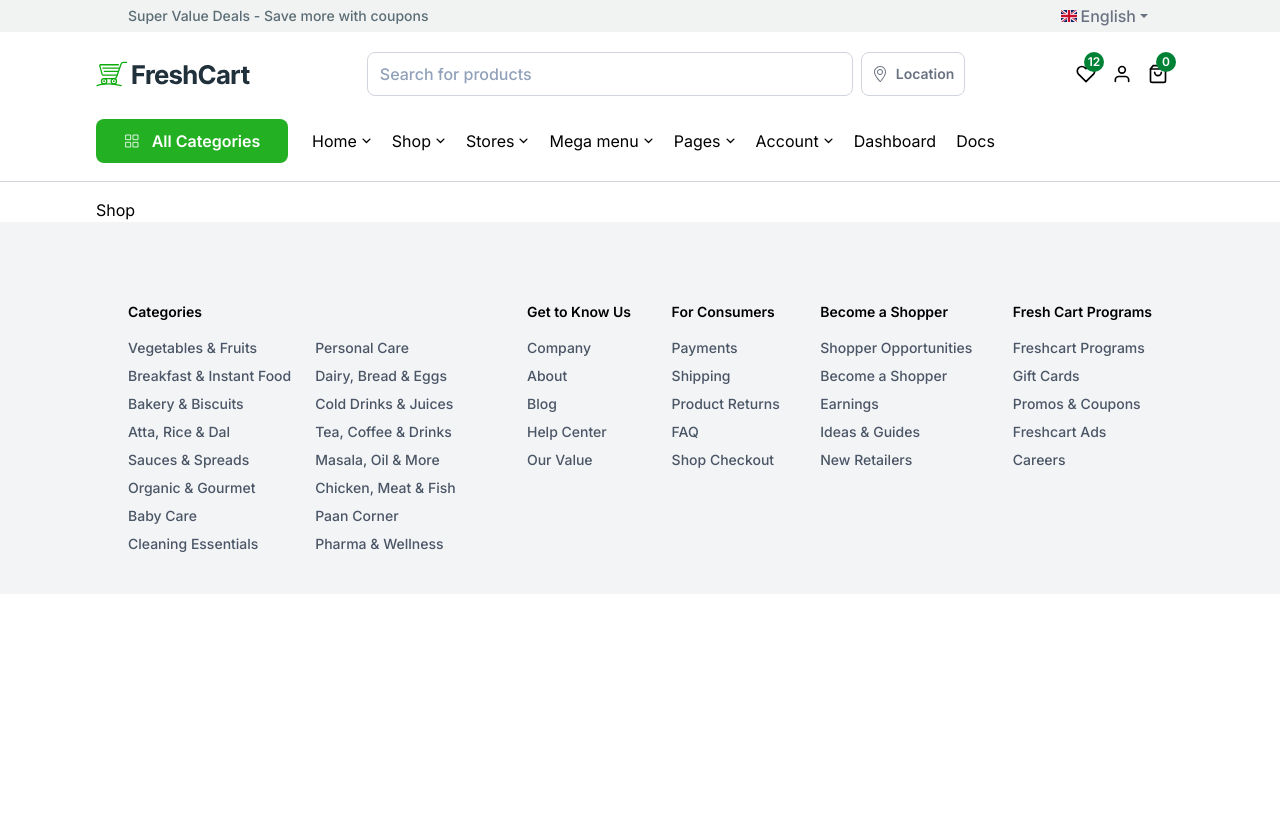
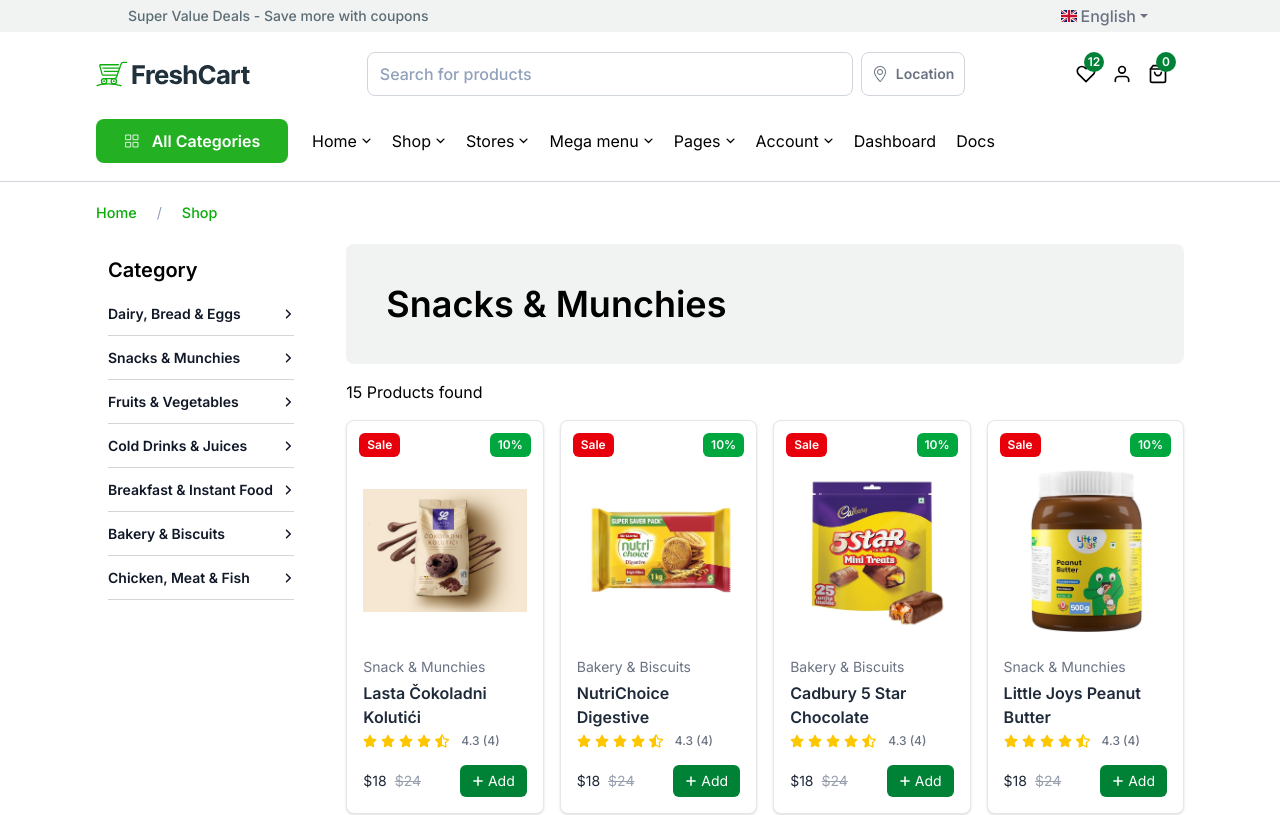
Before and after one commit to requirejide/fresh_cart_clone, a React (Vite) app: page /shop in a window 1280 px wide. Shown: the top 815 px of the page. Built offline with nearby package versions, Linux system fonts and the light colour scheme.

Commit message:
created the shop page still working on it

```diff
--- a/src/components/Card.jsx
+++ b/src/components/Card.jsx
@@ -29,7 +29,7 @@
   return (
     <li
       key={value.id}
-      className="relative  overflow-hidden border  hover:border-green-600 border-gray-100 w-full rounded-lg p-4 bg-white shadow-sm hover:shadow-md transition-all duration-300"
+      className="relative  overflow-hidden border  hover:border-green-600 border-gray-200 w-full rounded-lg p-4 bg-white shadow-sm hover:shadow-md transition-all duration-300"
     >
       {/* Sale & Discount Badges */}
       <span className="absolute top-3 left-3 text-xs font-semibold bg-red-600 text-white px-2 py-1 rounded-md">
--- a/src/components/CartModal.jsx
+++ b/src/components/CartModal.jsx
@@ -1,3 +1,4 @@
+import { IoIosCheckmarkCircle } from "react-icons/io";
 import usePrdouct from "../stores/useProduct";
 import useToggle from "../stores/useToggle";
 
--- a/src/components/Navbar.jsx
+++ b/src/components/Navbar.jsx
@@ -20,7 +20,7 @@
           </Link>
           <form
             onSubmit={() => navigate("/products")}
-            className="hidden w-[55%]  md:flex md:items-center md:gap-x-2 "
+            className="hidden relative w-[55%]  md:flex md:items-center md:gap-x-2 "
           >
             <SearchBar />
 
@@ -142,25 +142,38 @@
 
 function SearchBar() {
   const [outline, setOutline] = useState(false);
+  const [inputEl, setInputEl] = useState("");
+  const { allProduct } = usePrdouct();
 
   window.addEventListener("click", function () {
     setOutline(false);
   });
 
+  function handleChange(e) {
+    setInputEl(e);
+  }
+
   return (
     <>
+      {inputEl.length > 1 && (
+        <div className="absolute  w-full h-20   border border-gray-200 shadow-2xl z-50   p-3 bg-white top-full  rounded-lg">
+          {inputEl}
+        </div>
+      )}
       <div
         onClick={(e) => {
           setOutline(true);
           e.stopPropagation();
         }}
-        className={`border border-gray-300 h-11 w-full ${
+        className={`border relative border-gray-300 h-11 w-full ${
           outline
             ? "outline-4 outline-green-200 transition-all duration-[0.2s]"
             : "outline-0 outline-green-200 transition-all duration-[0.2s]"
         }   rounded-lg overflow-hidden transition-all duration-75 `}
       >
         <input
+          value={inputEl}
+          onChange={(e) => handleChange(e.target.value)}
           className="h-full px-3 outline-none w-full placeholder:text-slate-400 placeholder:font-medium placeholder:text-base "
           type="text"
           placeholder="Search for products"
--- a/src/components/Product.jsx
+++ b/src/components/Product.jsx
@@ -51,6 +51,7 @@
               onMouseOut={() => setZoom(false)}
               onMouseMove={handleMouseMove}
               onTouchMove={handleTouchMove}
+              onTouchEnd={() => setZoom(false)}
               className="relative"
             >
               <img
--- /dev/null
+++ b/src/data/categoryData.js
@@ -0,0 +1,104 @@
+const category = [
+  {
+    id: 0,
+    title: "Dairy, Bread & Eggs",
+    sub_category: [
+      "Milk",
+      "Milk Drinks",
+      "Curd & Yogurt",
+      "Eggs",
+      "Bread",
+      "Buns & Bakery",
+      "Butter & More",
+      "Cheese",
+      "Paneer & Tofu",
+      "Cream & Whitener",
+      "Condensed Milk",
+      "Vegan Drinks",
+    ],
+  },
+  {
+    id: 1,
+    title: "Snacks & Munchies",
+    sub_category: [
+      "Chips & Crisps",
+      "Nachos",
+      "Popcorn",
+      "Bhujia & Mixtures",
+      "Namkeen Snacks",
+      "Healthy Snacks",
+      "Cakes & Rolls",
+      "Energy Bars",
+      "Papad & Fryums",
+      "Rusks & Wafers",
+    ],
+  },
+  {
+    id: 3,
+    title: "Fruits & Vegetables",
+    sub_category: [
+      "Fresh Vegetables",
+      "Herbs & Seasonings",
+      "Fresh Fruits",
+      "Organic Fruits & Vegetables",
+      "Cuts & Sprouts",
+      "Exotic Fruits & Veggies",
+      "Flower Bouquets, Bunches",
+    ],
+  },
+  {
+    id: 4,
+    title: "Cold Drinks & Juices",
+    sub_category: [
+      "Soft Drinks",
+      "Fruit Juices",
+      "Coldpress",
+      "Energy Drinks",
+      "Water & Ice Cubes",
+      "Soda & Mixers",
+      "Concentrates & Syrups",
+      "Detox & Energy Drinks",
+      "Juice Collection",
+    ],
+  },
+  {
+    id: 5,
+    title: "Breakfast & Instant Food",
+    sub_category: [
+      "Batter",
+      "Breakfast Cereal",
+      "Noodles, Pasta & Soup",
+      "Frozen Non-Veg Snacks",
+      "Frozen Veg",
+      "Vermicelli",
+      "Instant Mixes",
+    ],
+  },
+  {
+    id: 6,
+    title: "Bakery & Biscuits",
+    sub_category: [
+      "Cookies",
+      "Glucose & Marie",
+      "Sweet & Salty",
+      "Healthy & Digestive",
+      "Cream Biscuits",
+      "Rusks & Wafers",
+      "Cakes & Rolls",
+      "Buns & Bakery",
+    ],
+  },
+  {
+    id: 7,
+    title: "Chicken, Meat & Fish",
+    sub_category: [
+      "Chicken",
+      "Sausage, Salami & Ham",
+      "Exotic Meat",
+      "Eggs",
+      "Frozen Non-Veg Snacks",
+    ],
+  },
+];
+
+export default category;
--- a/src/index.css
+++ b/src/index.css
@@ -14,3 +14,14 @@
     display: none; /* Chrome, Safari, Opera */
   }
 }
+
+.catgoriesPsuedo::after {
+  content: "";
+  position: absolute;
+  width: 100%;
+  height: 1px;
+  background-color: #d3d5d4;
+  left: 0;
+  right: 0;
+  bottom: 0;
+}
--- a/src/routing/Shop.jsx
+++ b/src/routing/Shop.jsx
@@ -1,5 +1,95 @@
-import React from "react";
+import React, { useState } from "react";
+import category from "../data/categoryData";
+import { FaAngleRight } from "react-icons/fa6";
+import Card from "../components/Card";
+import usePrdouct from "../stores/useProduct";
+import { Link } from "react-router";
 
 export default function Shop() {
-  return <div>Shop</div>;
+  return (
+    <>
+      <BackwardLinks />
+      <section className="flex gap-x-10">
+        <aside className="hidden lg:block lg:w-[20%] p-3 py">
+          <CategoriesInShop />
+        </aside>
+        <main className="lg:w-[80%] mb-10 ">
+          <BannerTitle />
+          <ShopProducts />
+        </main>
+      </section>
+    </>
+  );
 }
+
+function BannerTitle() {
+  return (
+    <>
+      <div className="bg-[#F0F3F2] h-[15vh] rounded-lg flex items-center">
+        <h3 className="text-4xl font-semibold pl-10">Snacks & Munchies</h3>
+      </div>
+    </>
+  );
+}
+
+function CategoriesInShop() {
+  const [selectedCategory, setSelectedCategory] = useState(null);
+  function handleCategory(id) {
+    setSelectedCategory((curr) => (curr === id ? null : id));
+  }
+  return (
+    <>
+      <h4 className="text-xl font-semibold mb-2">Category</h4>
+      {category.map((value) => (
+        <ul key={value.id}>
+          <li
+            onClick={() => handleCategory(value.id)}
+            className="flex items-center catgoriesPsuedo relative hover:text-green-600 cursor-pointer justify-between  text-sm font-semibold text-gray-900 py-3"
+          >
+            {value.title} <FaAngleRight className="ml-2 text-xs" />
+          </li>
+          {selectedCategory === value.id &&
+            value.sub_category.map((value) => (
+              <p
+                key={value}
+                className="text-sm mt-3 mb-5 transition-all duration-[0.5s] ml-2"
+              >
+                {value}
+              </p>
+            ))}
+        </ul>
+      ))}
+    </>
+  );
+}
+
+function ShopProducts() {
+  const { allProduct } = usePrdouct();
+  return (
+    <>
+      <div className="py-4">{allProduct.length} Products found</div>
+
+      <div className="grid grid-cols-2 md:grid-cols-3 lg:grid-cols-4 gap-4">
+        {allProduct.map((value) => (
+          <Card key={value.id} value={value} />
+        ))}
+      </div>
+    </>
+  );
+}
+
+function BackwardLinks() {
+  return (
+    <>
+      <ul className="flex gap-x-5 text-[.9rem] my-5 ">
+        <Link to="/">
+          <li className="text-[#0AAD0A] font-medium">Home</li>
+        </Link>
+        <span className="text-slate-400">/</span>
+        <Link to="/shop">
+          <li className="text-[#0AAD0A] font-medium">Shop</li>
+        </Link>
+      </ul>
+    </>
+  );
+}
```
